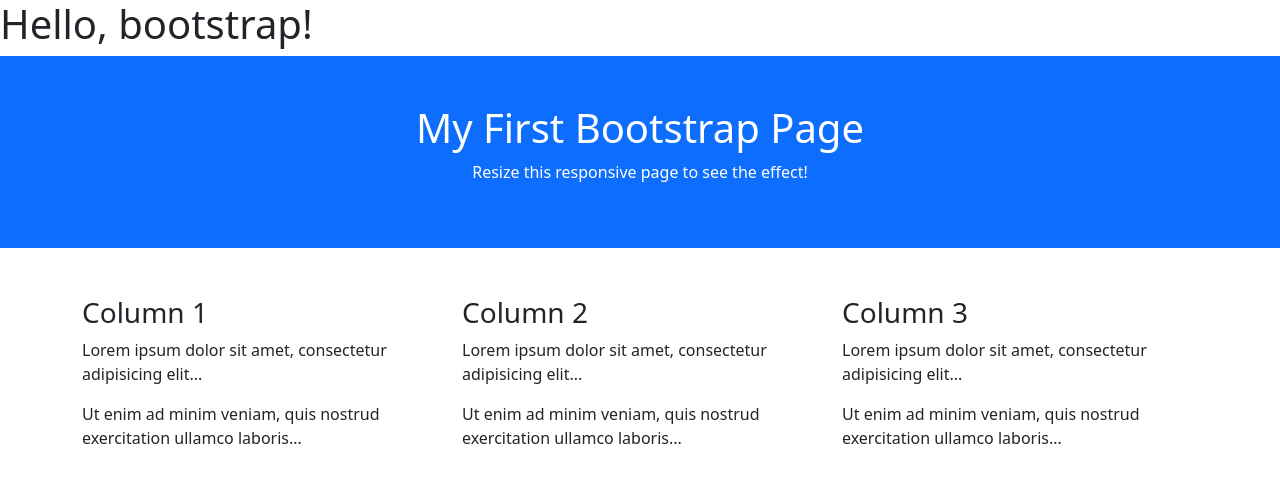
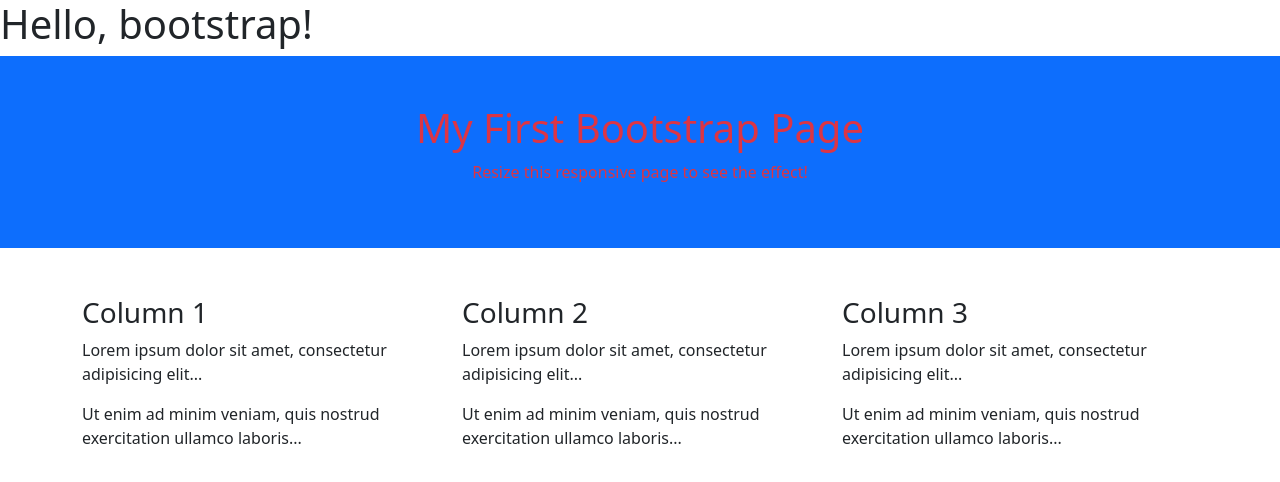
Before and after one commit to kanyakorn09/bootstrap, a plain HTML site: page index.html in a window 1280 px wide. Drawn offline with nearby package versions, Linux system fonts and the light colour scheme.

Commit message:
Update index.html

```diff
--- a/index.html
+++ b/index.html
@@ -20,7 +20,7 @@
 </head>
 <body>
 
-<div class="container-fluid p-5 bg-primary text-white text-center">
+<div class="container-fluid p-5 bg-primary text-danger text-center">
   <h1>My First Bootstrap Page</h1>
   <p>Resize this responsive page to see the effect!</p>
 </div>
```
